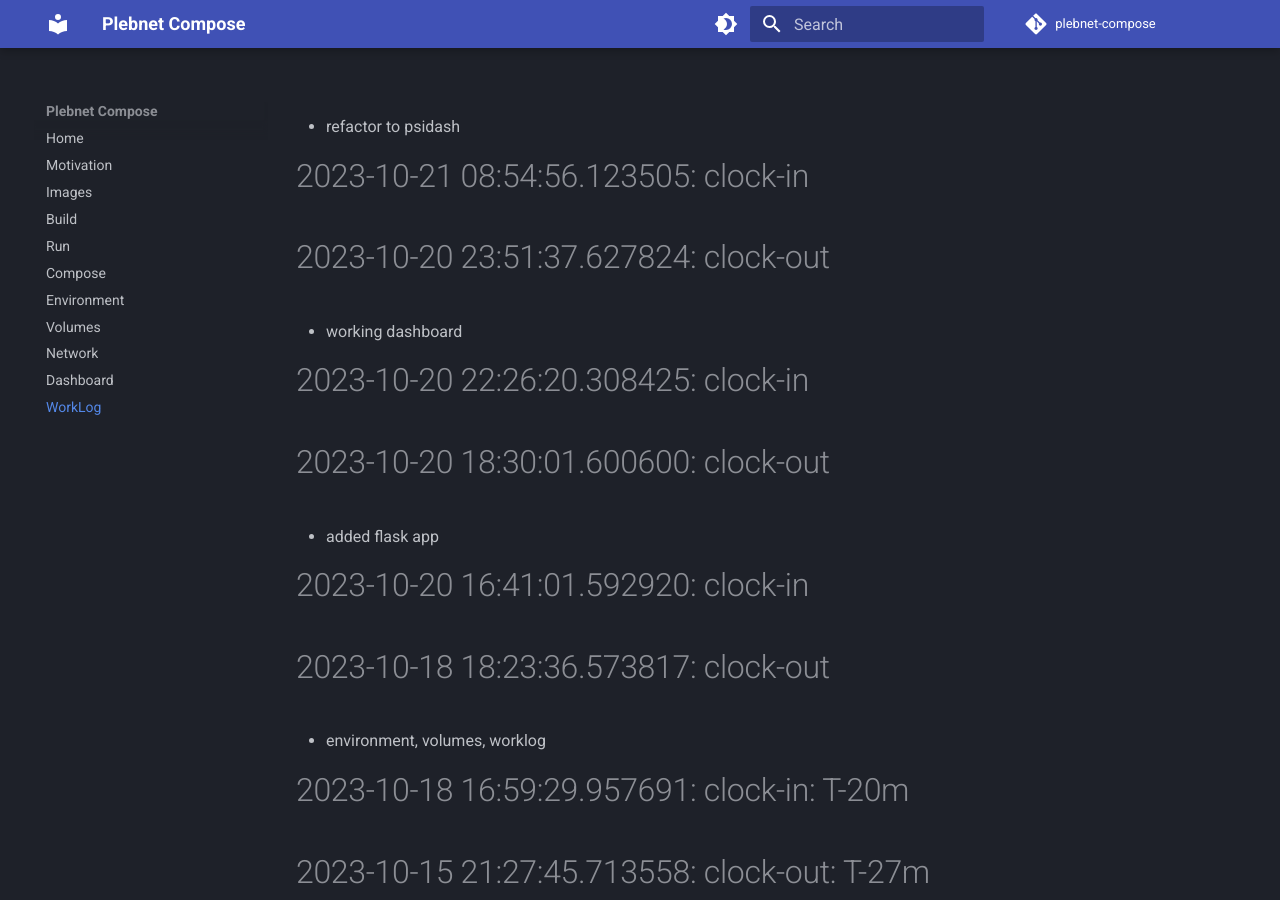
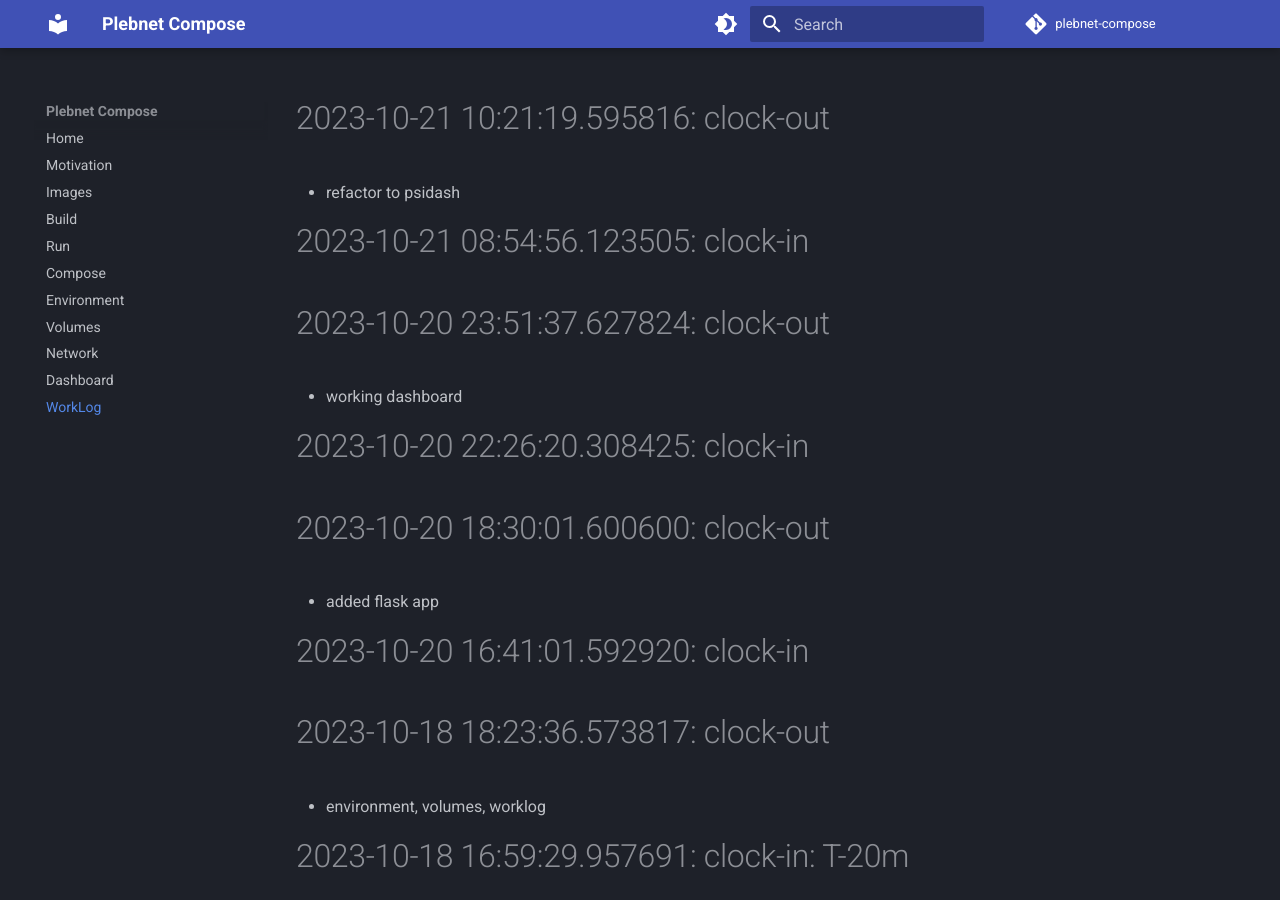
Before and after one commit to plebnet-dev/plebnet-compose, an MkDocs documentation site: the page built from docs/worklog.md, in a window 1280 px wide and 900 px high. Built offline with MkDocs 1.6.1 and Material for MkDocs 9.7.7, drawn with Linux system fonts in a browser that asks for light colours; comment, search, counter and statistics services are not loaded.

Commit message:
clock-out

```diff
--- a/WorkLog.md
+++ b/WorkLog.md
@@ -1,3 +1,5 @@
+# 2023-10-21 10:21:19.595816: clock-out
+
 * refactor to psidash
 
 # 2023-10-21 08:54:56.123505: clock-in
```
